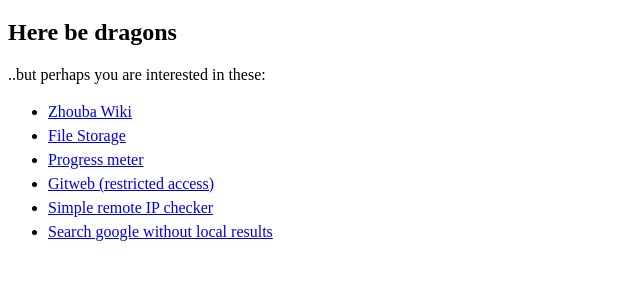
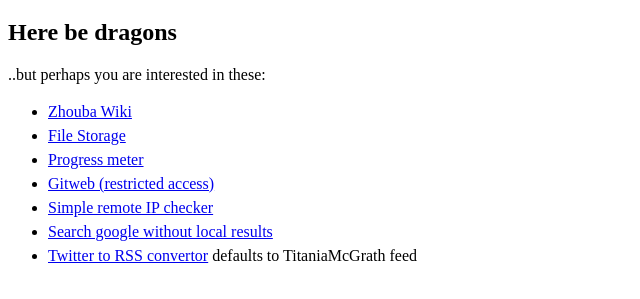
Before and after one commit to helvete/zhouba_home, a plain HTML site: page index.html in a window 1280 px wide. Shown: the part 61-360 px from the top of the page, without its empty margins (0-640 px from the left). Drawn offline with Linux system fonts and the light colour scheme.

Commit message:
Add link to `twitter_user_to_rss` route

```diff
--- a/index.html
+++ b/index.html
@@ -35,6 +35,9 @@
 			<li>
 				<a href='https://g.zhouba.cz'>Search google without local results</a>
 			</li>
+			<li>
+				<a href='/twitter_user_to_rss/?user=TitaniaMcGrath'>Twitter to RSS convertor</a> defaults to TitaniaMcGrath feed
+			</li>
 		</ul>
 	</div>
 </body>
```
